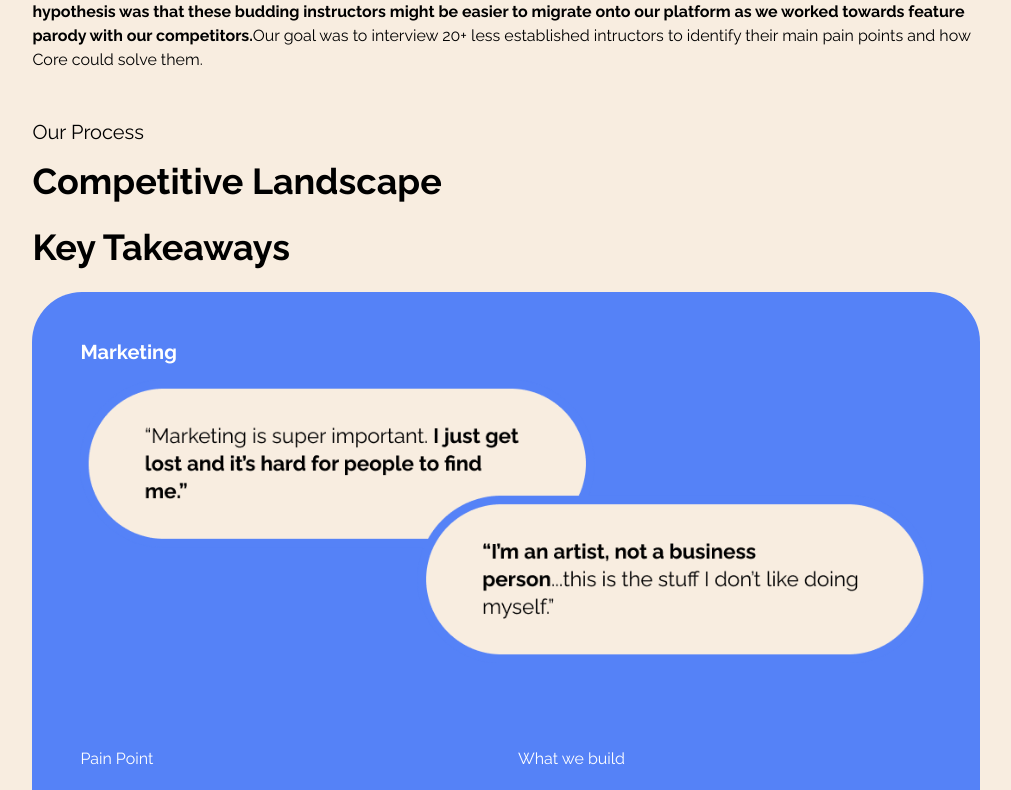
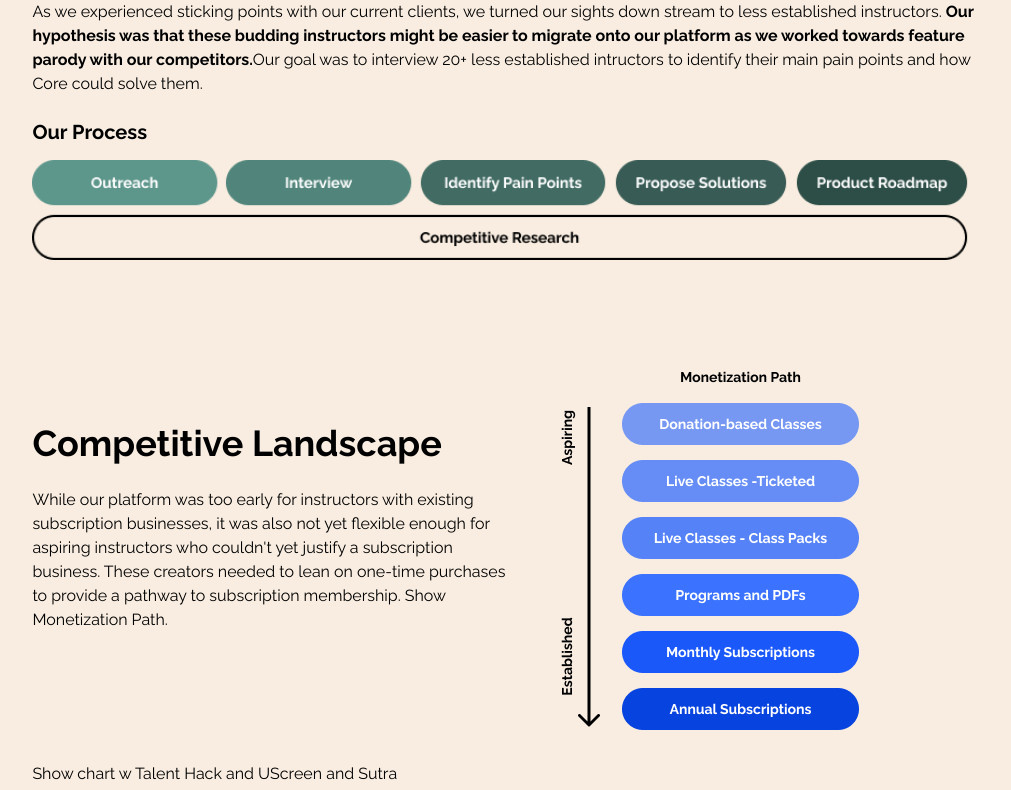
Before and after one commit to hottinet/casey-site-v2, a Next.js app: page /customer-discovery in a window 1280 px wide. Shown: the part 1500-2290 px from the top of the page, without its empty margins (134-1145 px from the left). Built offline with nearby package versions, Linux system fonts and the light colour scheme.

Commit message:
customer page updates

```diff
--- a/src/pages/customer-discovery.tsx
+++ b/src/pages/customer-discovery.tsx
@@ -65,7 +65,7 @@ const CustomerDiscovery: React.FC = () => (
         topText="The Goal"
       />
       <PickleStack
-        bottomText="Reach out to and conduct interviews with potential users. Identify common pain points and possible solutions to present to investors."
+        bottomText="Reach out to and conduct interviews with potential users. Identify common pain points and possible solutions to present to the board."
         topText="My Role"
       />
     </DetailPickle>
@@ -105,7 +105,7 @@ const CustomerDiscovery: React.FC = () => (
         </Box>
       </GridBox>
       <Title bold>Our Hypothesis</Title>
-      <Body>
+      <Body mb={24}>
         As we experienced sticking points with our current clients, we turned
         our sights down stream to less established instructors.{' '}
         <BoldSpan>
@@ -117,8 +117,30 @@ const CustomerDiscovery: React.FC = () => (
         Our goal was to interview 20+ less established intructors to identify
         their main pain points and how Core could solve them.
       </Body>
-      <Heading>Our Process</Heading>
-      <Title bold>Competitive Landscape</Title>
+      <Heading bold>Our Process</Heading>
+      <Image
+        alt="Outreach, Interview, Pain Points, Solutions, Product Roadmap"
+        mb={80}
+        src="/CustomerDiscovery/process.png"
+      />
+      <GridBox center>
+        <Box>
+          <Title bold>Competitive Landscape</Title>
+          <Body>
+            While our platform was too early for instructors with existing
+            subscription businesses, it was also not yet flexible enough for
+            aspiring instructors who couldn&apos;t yet justify a subscription
+            business. These creators needed to lean on one-time purchases to
+            provide a pathway to subscription membership. Show Monetization
+            Path.
+          </Body>
+        </Box>
+        <Image
+          alt="Showing a fitness creators funnel to subcription"
+          src="/CustomerDiscovery/monetization.png"
+        />
+      </GridBox>
+      <Body> Show chart w Talent Hack and UScreen and Sutra</Body>
       <Title bold>Key Takeaways</Title>
       <BlueBox>
         <Heading bold>Marketing</Heading>
@@ -211,8 +233,7 @@ const CustomerDiscovery: React.FC = () => (
       <Body mb={24}>
         <BoldSpan>Instructors want to have an app</BoldSpan> to increase
         accesibility for students but do not have the resources to create one on
-        their own. This makes our iOS offering an important piece to keep in
-        play.
+        their own. This makes our iOS offering an important differeniator.
       </Body>
       <Body>
         <BoldSpan>Producing high quality video content is hard.</BoldSpan> The
@@ -220,6 +241,7 @@ const CustomerDiscovery: React.FC = () => (
         ways that we can provide to communicate workouts outside of video can
         also be helpful.
       </Body>
+      <Body> Show product Roadmap</Body>
       <Title bold>Key Learnings</Title>
     </ContentBox>
     <FlexBox justifyContent="flex-end" mt={128}>
```
Also changed, not shown: public/CustomerDiscovery/monetization.png (added), public/CustomerDiscovery/process.png (added).
